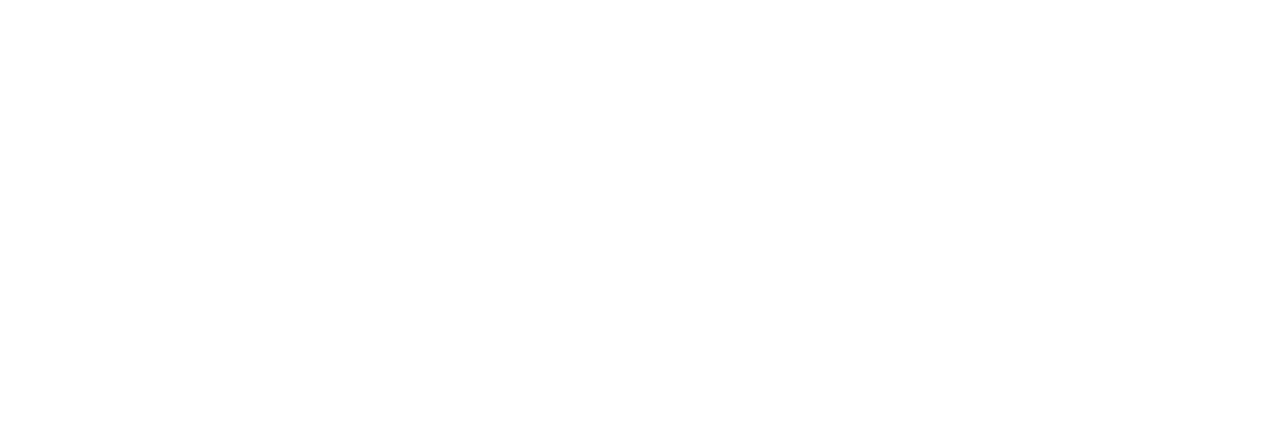
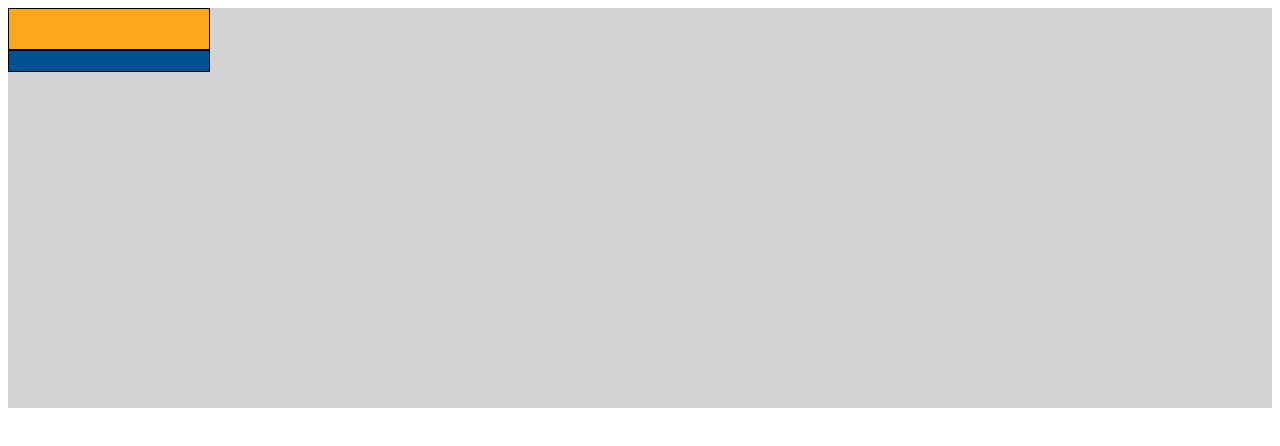
Before and after one commit to DejaMarieC/DejaCrenshaw, a plain HTML site: page code-along/07_23/index.html in a window 1280 px wide. Drawn offline with Linux system fonts and the light colour scheme.

Commit message:
changes index.html and styles.css

```diff
--- a/code-along/07_23/index.html
+++ b/code-along/07_23/index.html
@@ -1,12 +1,18 @@
 <!DOCTYPE html>
 <html lang="en">
 <head>
-    <meta charset="UTF-8">
-    <meta name="viewport" content="width=device-width, initial-scale=1.0">
-    <title>Document</title>
+    <link rel="stylesheet" href="styles.css" />
+    <title>July 23, 2020</title>
 </head>
-    <title>July 23, 2020</title>
+
 <body>
+    <div class="wrapper">
+        <div id="orange" class="box">
+
+        </div>
+        <div id="blue" class="box">
+
+        </div>
 
 </body>
 </html>
--- a/code-along/07_23/styles.css
+++ b/code-along/07_23/styles.css
@@ -0,0 +1,19 @@
+.wrapper {
+    background-color: lightgrey;
+    height: 50vh;
+}
+
+.box {
+    border: 1px solid black;
+    height: 20px;
+    width: 200px;
+}
+
+#orange {
+    background-color: #faa71b;
+    padding-top: 20px;
+}
+
+#blue {
+    background-color: #005191
+}
```
